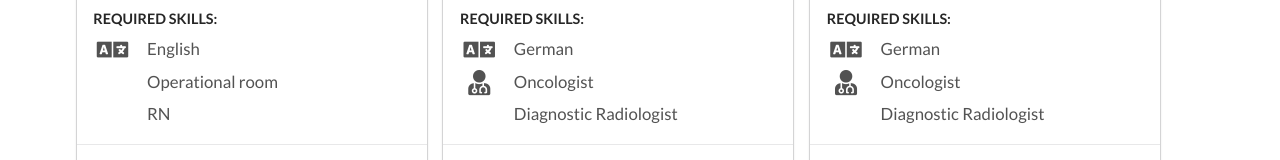
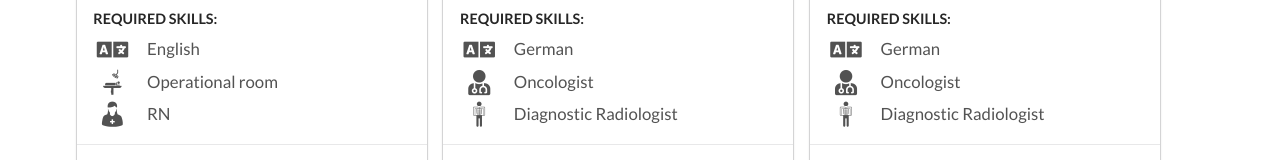
Before and after one commit to lsheva/ui-ux, a website: page index.html in a window 1280 px wide. Shown: the part 394-554 px from the top of the page. Drawn offline with nearby package versions, Linux system fonts and the light colour scheme; the site is published under a folder, as on GitHub Pages, so addresses that start at the root find nothing; files whose address does not match are found by name.

Commit message:
fixed relative link for icofont

```diff
--- a/index.html
+++ b/index.html
@@ -11,7 +11,7 @@
       rel="stylesheet"
       href="https://cdn.jsdelivr.net/npm/semantic-ui@2.4.2/dist/semantic.min.css"
     />
-    <link rel="stylesheet" href="/icofont/icofont.min.css" />
+    <link rel="stylesheet" href="icofont/icofont.min.css" />
     <link rel="stylesheet" href="style.css" type="text/css" />
   </head>
   <body>
```
